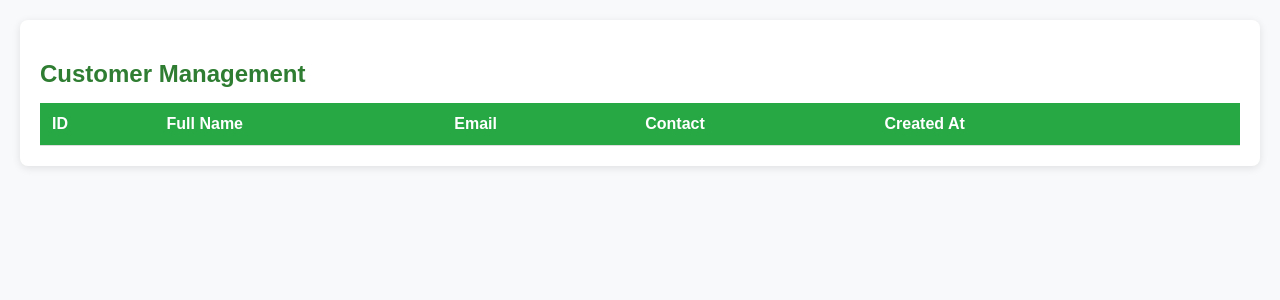
After one commit to EricJamesSonio/Agri_fresh, a PHP site: page /sections/customers.html in a window 1280 px wide. The commit adds this page. Shown: the top 300 px of the page. Run offline with PHP 8.4, Linux system fonts and the light colour scheme; lists and menus that the app fills with data are empty.

```diff
--- a/Code/backend/Api/index.php
+++ b/Code/backend/Api/index.php
@@ -52,6 +52,9 @@ switch ($request) {
         require_once(__DIR__ . '/../Routes/voucher.php');
         break;
 
+    case 'customer':
+        require_once(__DIR__ . '/../Routes/customer.php');
+        break;
     case 'get-notifications':
         require_once(__DIR__ . '/../Routes/get-notifications.php');
         break;
--- a/Code/database/model/customer.php
+++ b/Code/database/model/customer.php
@@ -8,8 +8,8 @@ createTable($con, 'customer', "
         customer_id INT AUTO_INCREMENT PRIMARY KEY,
         first_name VARCHAR(50) NOT NULL,
         last_name VARCHAR(50) NOT NULL,
-        email VARCHAR(100) UNIQUE NOT NULL,
-        password VARCHAR(255) NOT NULL,
+        email VARCHAR(100) UNIQUE NULL,
+        password VARCHAR(255) NULL,
         contact VARCHAR(20),
         created_at TIMESTAMP DEFAULT CURRENT_TIMESTAMP,
         updated_at TIMESTAMP DEFAULT CURRENT_TIMESTAMP ON UPDATE CURRENT_TIMESTAMP
--- a/Code/database/scripts/data/customer_seed.php
+++ b/Code/database/scripts/data/customer_seed.php
@@ -3,10 +3,15 @@
 require_once(__DIR__ . '/../../db.php');
 require_once(__DIR__ . '/../../function.php');
 
+// Insert multiple customers
 insertDataSmart($con, 'customer',
     ['first_name', 'last_name', 'email', 'password', 'contact'],
     [
         ['Dummy', 'Customer', 'customer@gmail.com', password_hash('customer123', PASSWORD_DEFAULT), '+639111222333'],
+        ['Alice', 'Smith', 'dum1@gmail.com', password_hash('alice123', PASSWORD_DEFAULT), '+639123456789'],
+        ['Bob', 'Johnson', 'dum2@gmail.com', password_hash('bob123', PASSWORD_DEFAULT), '+639987654321'],
+        ['Carol', 'Williams', 'dum3@gmail.com', password_hash('carol123', PASSWORD_DEFAULT), '+639112233445'],
+        ['David', 'Brown', 'dum4@gmail.com', password_hash('david123', PASSWORD_DEFAULT), '+639556677889']
     ],
     ['email'] // Unique column to check duplicates
 );
--- a/Code/frontend/admin/index.php
+++ b/Code/frontend/admin/index.php
@@ -22,6 +22,8 @@ requireAdmin(); // redirects non-admins to frontend/html/index.php
                 <li onclick="loadSection('sales')">Sales Report</li>
                 <li onclick="loadSection('vouchers')">Voucher Management</li>
                  <li onclick="loadSection('stock')">Stock Management</li>
+                <li onclick="loadSection('customers')">Customer Management</li>
+
 
             </ul>
 
--- a/Code/frontend/admin/js/index.js
+++ b/Code/frontend/admin/js/index.js
@@ -22,7 +22,11 @@ async function loadSection(section) {
 } else if(section === 'stock') {
   const stockModule = await import('./stock.js');
   if(stockModule.initStock) await stockModule.initStock();
+} else if(section === 'customers') {
+    const customersModule = await import('./customers.js');
+    if(customersModule.initCustomers) await customersModule.initCustomers();
 }
+
 
 
 
--- /dev/null
+++ b/Code/frontend/admin/sections/customers.html
@@ -0,0 +1,100 @@
+<!DOCTYPE html>
+<html lang="en">
+<head>
+  <meta charset="UTF-8">
+  <meta name="viewport" content="width=device-width, initial-scale=1.0">
+  <title>Customer Management</title>
+  <style>
+    body {
+      font-family: Arial, sans-serif;
+      background: #f8f9fa;
+      margin: 0;
+      padding: 20px;
+    }
+
+    .section-container {
+      background: #fff;
+      border-radius: 8px;
+      padding: 20px;
+      max-width: 1200px;
+      margin: auto;
+      box-shadow: 0 2px 8px rgba(0,0,0,0.1);
+    }
+
+    h2 {
+      margin-bottom: 15px;
+      color: #2e7d32;
+    }
+
+    .table-responsive {
+      width: 100%;
+      overflow-x: auto;
+    }
+
+    table {
+      width: 100%;
+      border-collapse: collapse;
+      min-width: 700px;
+    }
+
+    thead {
+      background-color: #28a745;
+      color: white;
+    }
+
+    th, td {
+      padding: 12px;
+      border-bottom: 1px solid #ddd;
+      text-align: left;
+      white-space: nowrap;
+    }
+
+    tbody tr:nth-child(even) {
+      background-color: #f9f9f9;
+    }
+
+    button {
+      padding: 6px 12px;
+      border: none;
+      border-radius: 5px;
+      cursor: pointer;
+    }
+
+    .block-btn {
+      background: orange;
+      color: white;
+    }
+
+    .delete-btn {
+      background: red;
+      color: white;
+    }
+
+    @media (max-width: 768px) {
+      body { padding: 10px; }
+      table { font-size: 0.9rem; min-width: 500px; }
+    }
+  </style>
+</head>
+<body>
+  <div class="section-container">
+    <h2>Customer Management</h2>
+
+    <div class="table-responsive">
+      <table id="customer-table">
+        <thead>
+          <tr>
+            <th>ID</th>
+            <th>Full Name</th>
+            <th>Email</th>
+            <th>Contact</th>
+            <th>Created At</th>
+            <th></th>
+          </tr>
+        </thead>
+        <tbody></tbody>
+      </table>
+    </div>
+  </div>
+</body>
+</html>
```
Also changed, not shown: Code/backend/Routes/customer.php (added, +81 -0 lines), Code/frontend/admin/js/customers.js (added, +57 -0 lines).
